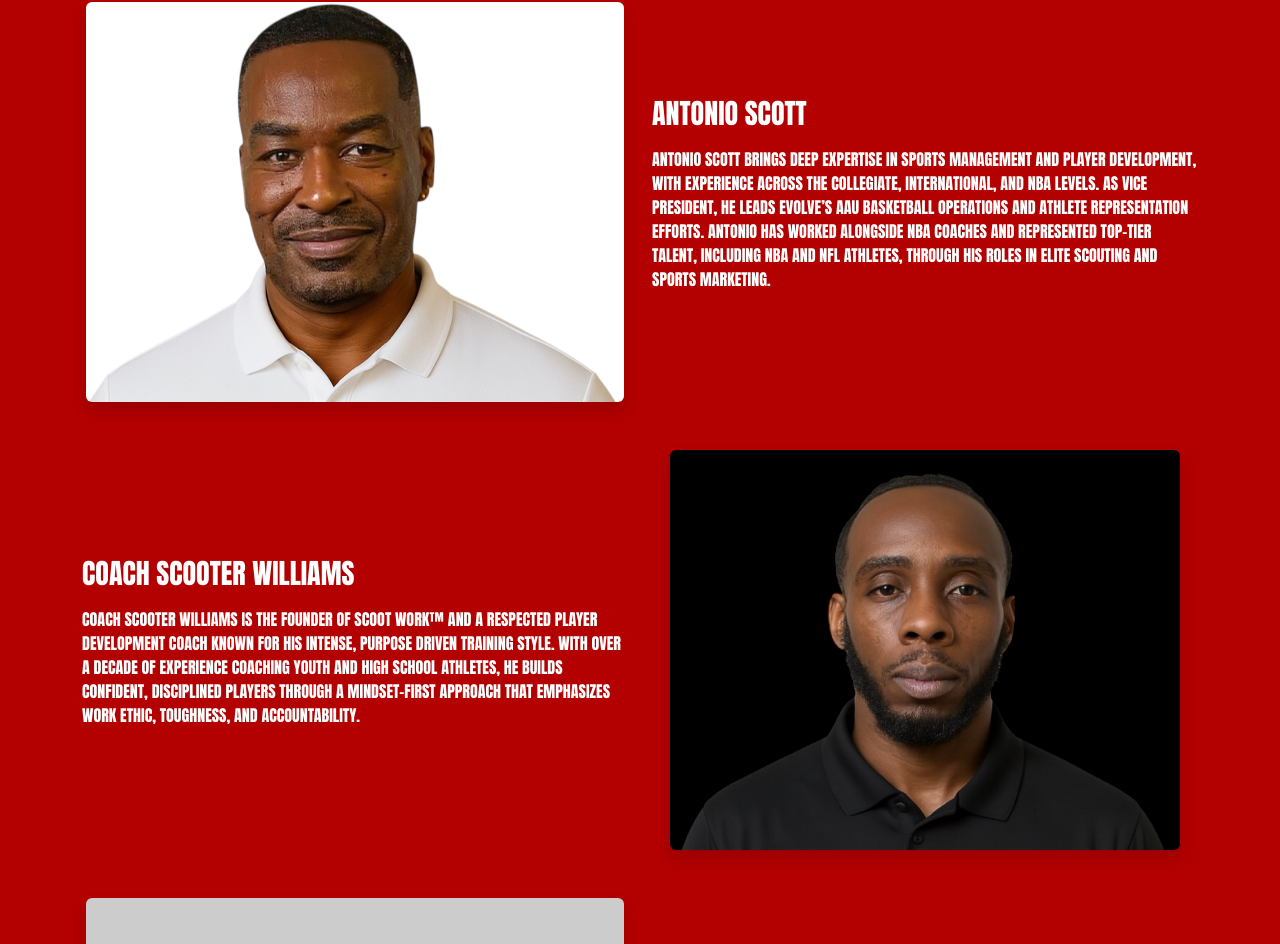
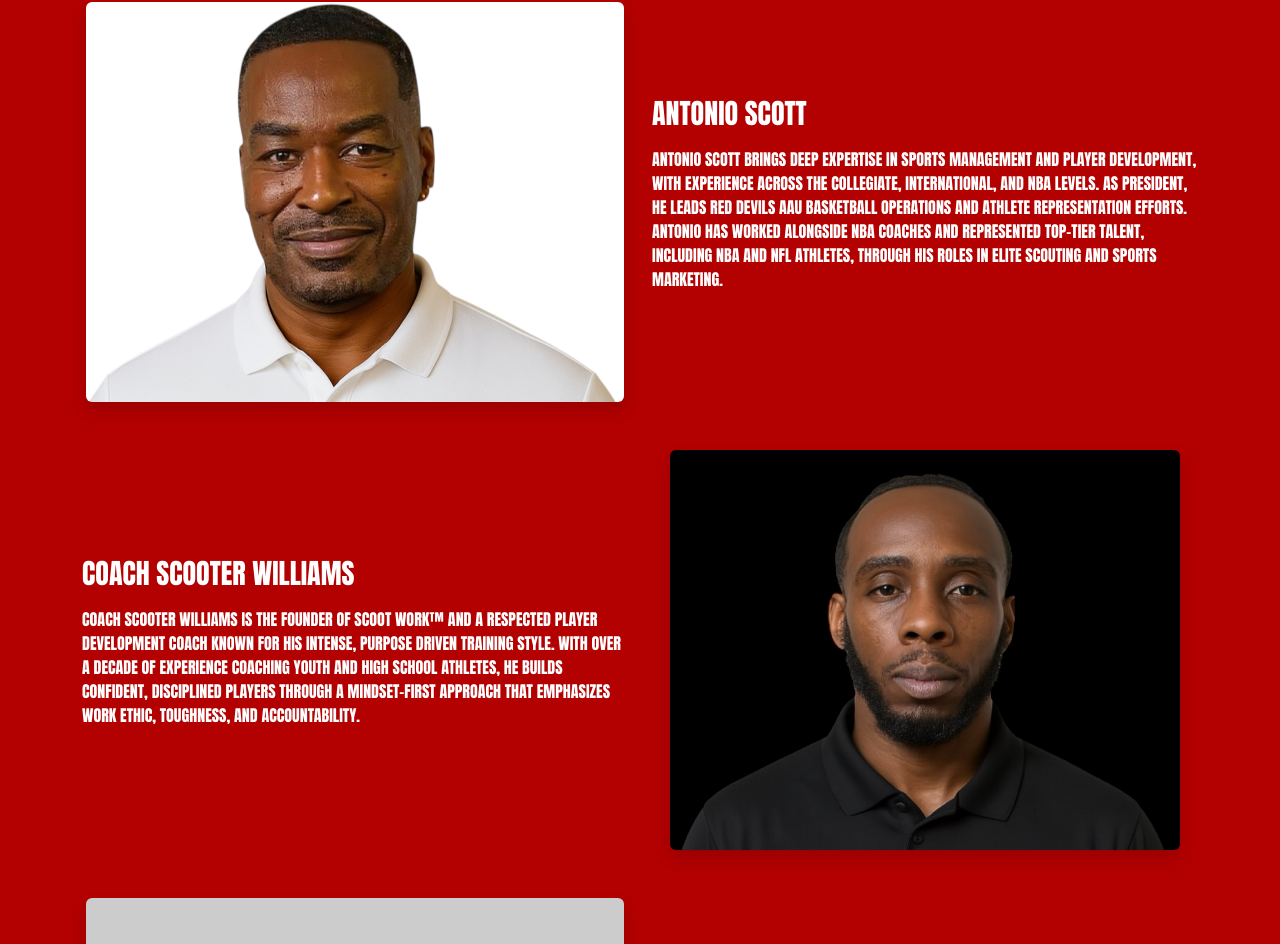
Before and after one commit to khosravi11/red-devils, a React (Create React App) app: page / in a window 1280 px wide. Shown: the part 2246-3190 px from the top of the page. Built offline with nearby package versions, Linux system fonts and the light colour scheme.

Commit message:
Refine coaching staff section

```diff
--- a/src/components/coaches.js
+++ b/src/components/coaches.js
@@ -6,8 +6,8 @@ const coaches = [
     name: "Antonio Scott",
     image: "/images/coachscott.png", // Replace with actual image path
     bio: `Antonio Scott brings deep expertise in sports management and player development,
-          with experience across the collegiate, international, and NBA levels. As Vice President,
-          he leads Evolve’s AAU basketball operations and athlete representation efforts. Antonio has
+          with experience across the collegiate, international, and NBA levels. As President,
+          he leads Red Devils AAU basketball operations and athlete representation efforts. Antonio has
           worked alongside NBA coaches and represented top-tier talent, including NBA and NFL athletes,
           through his roles in elite scouting and sports marketing.`,
   },
```
